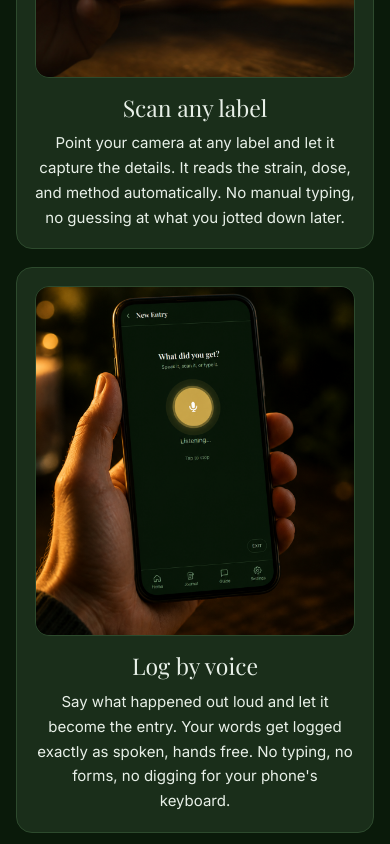
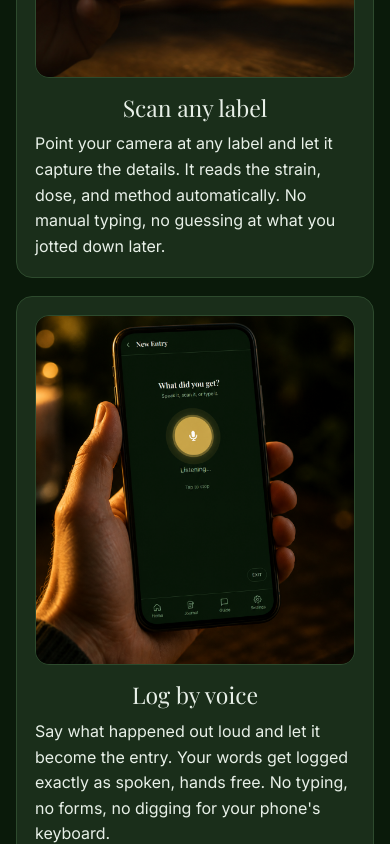
Before and after one commit to casevoiceai/my420journal-app, a React (Vite) app: page / in a window 390 px wide. Shown: the part 3540-4384 px from the top of the page. Built offline with nearby package versions, Linux system fonts and the light colour scheme.

Commit message:
Improve card text readability across mobile and desktop

```diff
--- a/src/marketing/MarketingFeatures.jsx
+++ b/src/marketing/MarketingFeatures.jsx
@@ -90,11 +90,13 @@ export function FeatureGrid() {
                 {item.title}
               </h3>
               <p style={{
-                margin: 0,
+                width: '100%',
+                maxWidth: '38ch',
+                margin: '0 auto',
                 color: S.textPrimary,
-                fontSize: '15px',
-                lineHeight: 1.65,
-                textAlign: 'center',
+                fontSize: '16px',
+                lineHeight: 1.6,
+                textAlign: 'left',
                 overflowWrap: 'normal',
                 wordBreak: 'normal',
                 hyphens: 'none',
```
